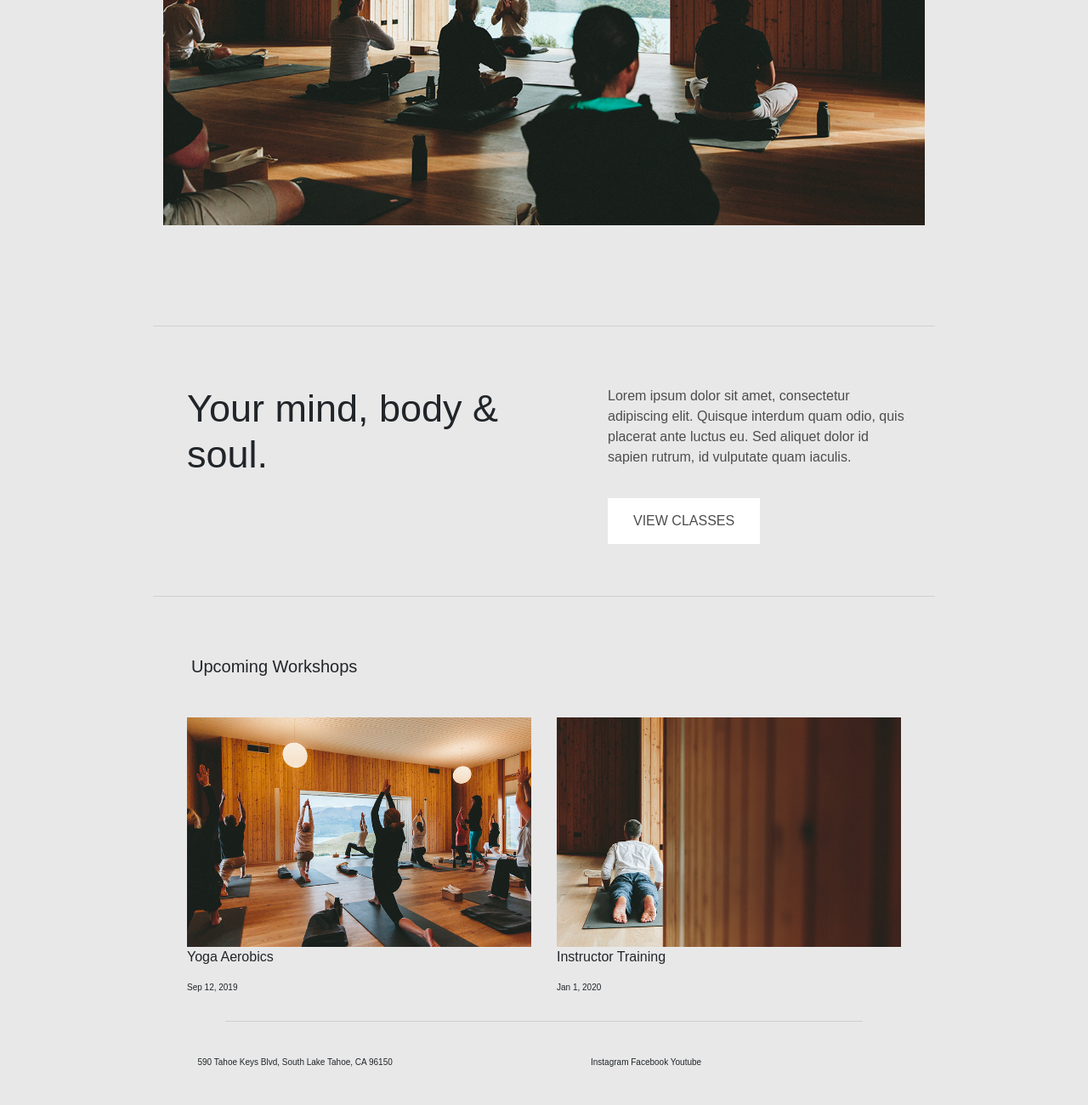
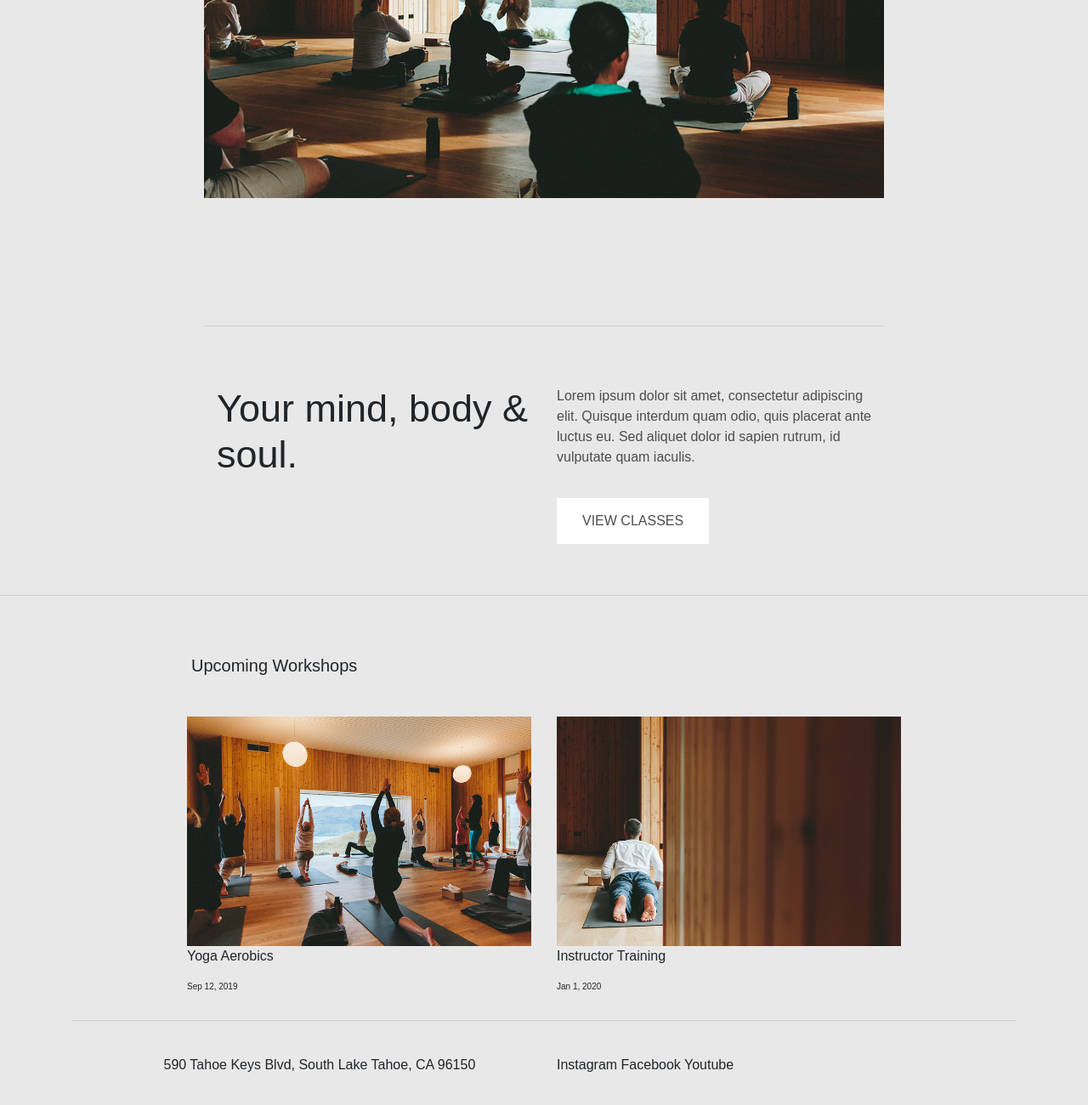
Before and after one commit to aamangeldina/_five, a plain HTML site: page index.html in a window 1280 px wide. Shown: the part 706-2006 px from the top of the page at 85% size. Drawn offline with nearby package versions, Linux system fonts and the light colour scheme; a web font is replaced by a local one.

Commit message:
Add files via upload

```diff
--- a/index.html
+++ b/index.html
@@ -11,6 +11,7 @@
 
 </head>
 <body>
+    <div id="page-wrap">
   <style> body{ background-color: #dbdbdb9d;}</style>
     <nav class="navbar navbar-expand-md">
         <a class="navbar-brand" href="#">OM</a>
@@ -51,16 +52,13 @@
         <br>
         <div class="container features">
             <div class="row">
-              <div class="col-lg-1 col-md-4 col-sm-12"></div>
-                  <div class="col-lg-5 col-md-4 col-sm-12">
+                  <div class="col-lg-6 col-md-4 col-sm-12">
               <h3 class="heading_left">Your mind, body & soul.</h3>
               </div>
-              <div class="col-lg-4 col-md-4 col-sm-12 description" >
+              <div class="col-lg-6 col-md-4 col-sm-12 description" >
                 <p>Lorem ipsum dolor sit amet, consectetur adipiscing elit. Quisque interdum quam odio, quis placerat ante luctus eu. Sed aliquet dolor id sapien rutrum, id vulputate quam iaculis.</p>
               <button class="button">VIEW CLASSES</button>
               </div>
-              <div class="col-lg-2 col-md-4 col-sm-12">
-                  </div>
               </div>
             </div>
           </div>
@@ -72,7 +70,7 @@
           <div class="container features">
               <h4 class="heading_usual">Upcoming Workshops</h4>
               <div class="row">
-                <div class="col-lg-1 col-md-4 col-sm-12"></div>
+                  <div class="col-lg-1 col-md-4 col-sm-12 "> </div>
                 <div class="col-lg-5 col-md-4 col-sm-12 ">
                 <img src="2.jpg" class="img-fluid left">
                 <p class="left">Yoga Aerobics</p>
@@ -83,8 +81,7 @@
                 <p class="Training_title">Instructor Training</p>
                 <p class="date">Jan 1, 2020</p>
                 </div>
-                <div class="col-lg-1 col-md-4 col-sm-12">
-                    </div>
+                <div class="col-lg-1 col-md-4 col-sm-12 "> </div>
                 </div>
     <hr/>
 <br>
@@ -92,10 +89,10 @@
         <div class="row">
             <div class="col-lg-1 col-md-4 col-sm-12"></div>
             <div class="col-lg-5 col-md-4 col-sm-12">
-        <p class="date left">590 Tahoe Keys Blvd, South Lake Tahoe, CA 96150</p>
+        <p>590 Tahoe Keys Blvd, South Lake Tahoe, CA 96150</p>
       </div>
       <div class="col-lg-6 col-md-4 col-sm-12">
-      <p class="date left">Instagram Facebook Youtube</p>  </div>
+      <p>Instagram Facebook Youtube</p>  </div>
     </div>
   </div>
   <br>
@@ -113,5 +110,6 @@
     <!---JS--->
     <script src="https://stackpath.bootstrapcdn.com/bootstrap/4.1.3/js/bootstrap.min.js" integrity="sha384-ChfqqxuZUCnJSK3+MXmPNIyE6ZbWh2IMqE241rYiqJxyMiZ6OW/JmZQ5stwEULTy" crossorigin="anonymous"></script>
 <script src="main.js"></script>
+</div>
 </body>
 </html>
--- a/main.css
+++ b/main.css
@@ -3,10 +3,14 @@ body {
     margin: 0;
     font-family: 'Thasadith', sans-serif;
   }
+  #page-wrap {
+    width: 800px;
+    margin: 0 auto;
+}
 
   /*--- navigation bar ---*/
   .navbar {
-    margin: 100px 180px;
+    margin: 100px 0px;
     font-family: 'Thasadith', sans-serif;
   }
 
@@ -31,7 +35,7 @@ body {
   }
 
   hr{
-    margin: 30px 180px;
+    margin: 40px 0px;
   }
 
   .navbar-collapse {
@@ -40,7 +44,7 @@ body {
 
   .header {
     background-image: url(1.jpg);
-    background-size: 70%;
+    background-size: 100%;
     background-position: center;
     background-repeat:no-repeat;
   }
@@ -50,7 +54,6 @@ body {
     font-size: 45px;
     text-align: left;
     padding-top: 30px;
-    padding-left: 40px;
     color:rgb(77, 77, 77)
     font-family: 'Thasadith', sans-serif;
   }
@@ -58,7 +61,6 @@ body {
   .description{
     font-size: 16px;
     padding-top: 30px;
-    margin-left: 60px;
     color: rgb(77, 77, 77);
     font-family: 'Thasadith', sans-serif;
   }
```
